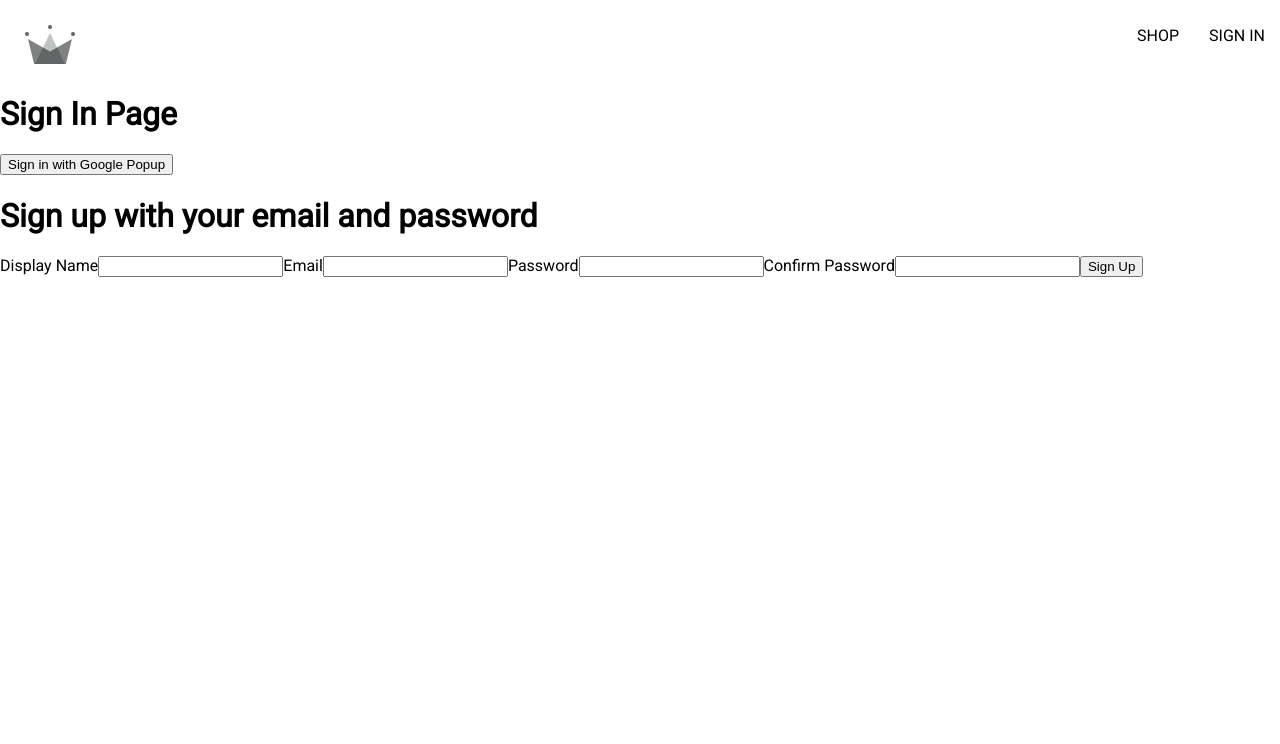
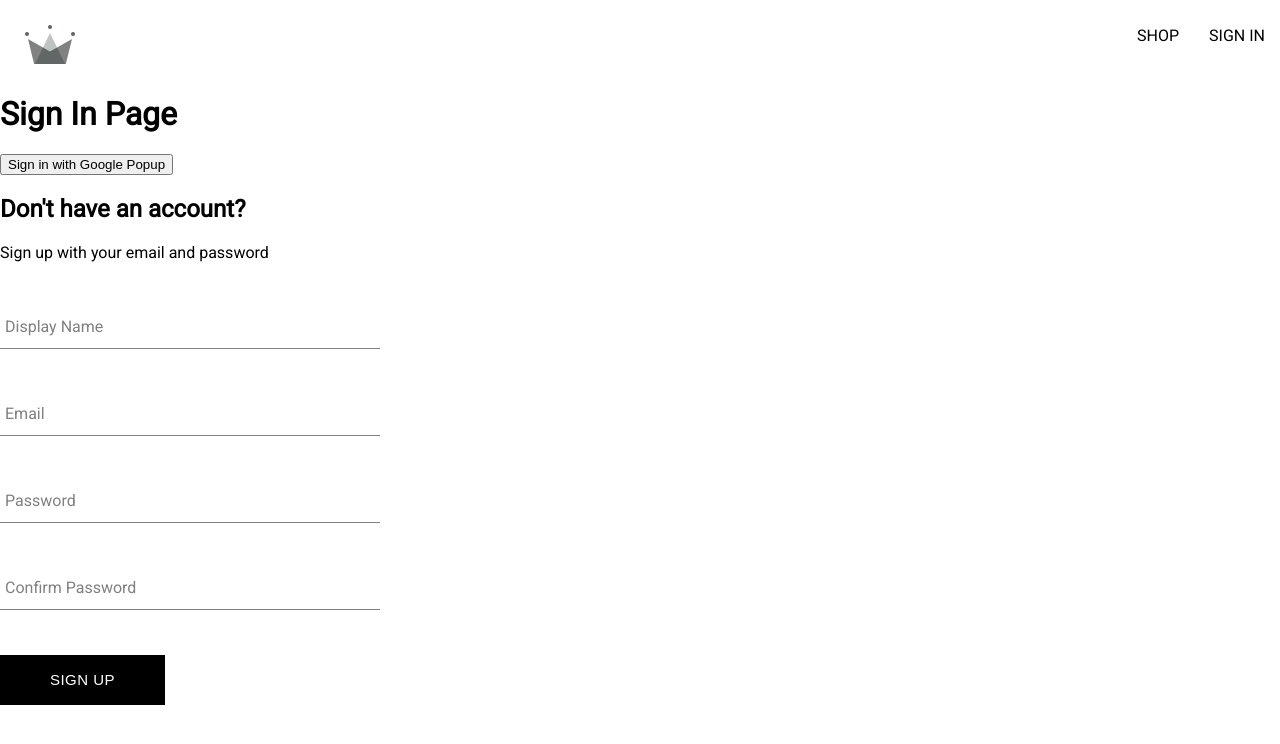
Before and after one commit to JimHui12/crown-clothes, a React (Create React App) app: page /sign-in in a window 1280 px wide. Shown: the top 744 px of the page. Built offline with nearby package versions, Linux system fonts and the light colour scheme.

Commit message:
created button, form-input, sign-up-form, sign-in-form components

```diff
--- /dev/null
+++ b/src/components/button/button.component.jsx
@@ -0,0 +1,20 @@
+import React from "react"
+import './button.styles.scss'
+
+const BUTTON_TYPES_CLASSES = {
+  google: "google-sign-in",
+  inverted: "inverted",
+};
+
+const Button = ({ children, buttonType, ...otherProps }) => {
+  return (
+    <button
+      className={`button-container ${BUTTON_TYPES_CLASSES[buttonType]}`}
+      {...otherProps}
+    >
+      {children}
+    </button>
+  );
+};
+
+export default Button;
--- /dev/null
+++ b/src/components/button/button.styles.scss
@@ -0,0 +1,44 @@
+.button-container {
+    min-width: 165px;
+    width: auto;
+    height: 50px;
+    letter-spacing: 0.5px;
+    line-height: 50px;
+    padding: 0 35px 0 35px;
+    font-size: 15px;
+    background-color: black;
+    color: white;
+    text-transform: uppercase;
+    border: none;
+    cursor: pointer;
+    display: flex;
+    justify-content: center;
+
+    &:hover {
+      background-color: white;
+      color: black;
+      border: 1px solid black;
+    }
+
+    &.google-sign-in {
+      background-color: #4285f4;
+      color: white;
+
+      &:hover {
+        background-color: #357ae8;
+        border: none;
+      }
+    }
+
+    &.inverted {
+      background-color: white;
+      color: black;
+      border: 1px solid black;
+
+      &:hover {
+        background-color: black;
+        color: white;
+        border: none;
+      }
+    }
+  }
--- /dev/null
+++ b/src/components/form-input/form-input.component.jsx
@@ -0,0 +1,18 @@
+import React from "react";
+import "./form-input.styles.scss";
+const FormInput = ({ label, ...otherProps }) => {
+  return (
+    <div className="group">
+      <input className="form-input" {...otherProps} />
+      <label
+        className={`${
+          otherProps.value.length ? "shrink" : ""
+        } form-input-label`}
+      >
+        {label}
+      </label>
+    </div>
+  );
+};
+
+export default FormInput;
--- /dev/null
+++ b/src/components/form-input/form-input.styles.scss
@@ -0,0 +1,54 @@
+$sub-color: grey;
+$main-color: black;
+
+@mixin shrinkLabel {
+  top: -14px;
+  font-size: 12px;
+  color: $main-color;
+}
+
+.group {
+  position: relative;
+  margin: 45px 0;
+
+  .form-input {
+    background: none;
+    background-color: white;
+    color: $sub-color;
+    font-size: 18px;
+    padding: 10px 10px 10px 5px;
+    display: block;
+    width: 100%;
+    border: none;
+    border-radius: 0;
+    border-bottom: 1px solid $sub-color;
+    margin: 25px 0;
+
+    &:focus {
+      outline: none;
+    }
+
+    &:focus ~ .form-input-label {
+      @include shrinkLabel();
+    }
+  }
+
+  input[type='password'] {
+    letter-spacing: 0.3em;
+  }
+
+  .form-input-label {
+    color: $sub-color;
+    font-size: 16px;
+    font-weight: normal;
+    position: absolute;
+    pointer-events: none;
+    left: 5px;
+    top: 10px;
+    transition: 300ms ease all;
+
+    &.shrink {
+      @include shrinkLabel();
+    }
+  }
+}
--- a/src/components/sign-up-form/sign-up-form.component.jsx
+++ b/src/components/sign-up-form/sign-up-form.component.jsx
@@ -1,5 +1,13 @@
-import React from "react";
-import { useState } from "react";
+import React from "react"
+import { useState } from "react"
+import FormInput from "../form-input/form-input.component"
+import Button from "../button/button.component"
+import {
+  createAuthUserWithEmailAndPassword,
+  createUserDocumentFromAuth,
+} from "../../utils/firebase/firebase.utils"
+
+import './sign-up-form.styles.scss'
 
 const defaultFormFields = {
   displayName: "",
@@ -12,52 +20,82 @@
   const [formFields, setFormFields] = useState(defaultFormFields);
   const { displayName, email, password, confirmPassword } = formFields;
 
+  const resetFormFields = () => {
+    setFormFields(defaultFormFields);
+  };
+
+  const handleSubmit = async (event) => {
+    event.preventDefault();
+
+    if (password !== confirmPassword) {
+      alert("passwords do not match");
+      return;
+    }
+
+    try {
+      const { user } = await createAuthUserWithEmailAndPassword(
+        email,
+        password
+      );
+
+      await createUserDocumentFromAuth(user, { displayName });
+      resetFormFields();
+    } catch (error) {
+      console.log(error);
+      if (error.code === "auth/email-already-in-use") {
+        alert("Cannot create user, email already in use");
+      } else if (error.code === "auth/weak-password") {
+        alert("Password should be at least 6 characters");
+      } else {
+        console.log("user creation encountered an error", error);
+      }
+    }
+  };
+
   const handleChange = (event) => {
     const { name, value } = event.target;
 
-    setFormFields({...formFields, [name]: value})
+    setFormFields({ ...formFields, [name]: value });
   };
 
   return (
-    <div>
-      <h1>Sign up with your email and password</h1>
-      <form onSubmit={() => {}}>
-        <label>Display Name</label>
-        <input
+    <div className="sign-up-container">
+      <h2>Don't have an account?</h2>
+      <span>Sign up with your email and password</span>
+      <form onSubmit={handleSubmit}>
+        <FormInput
+          label="Display Name"
           type="text"
           required
           onChange={handleChange}
           name="displayName"
           value={displayName}
         />
-
-        <label>Email</label>
-        <input
+        <FormInput
+          label="Email"
           type="email"
           required
           onChange={handleChange}
           name="email"
           value={email}
         />
-
-        <label>Password</label>
-        <input
+        <FormInput
+          label="Password"
           type="password"
           required
           onChange={handleChange}
           name="password"
           value={password}
         />
-
-        <label>Confirm Password</label>
-        <input
+        <FormInput
+          label="Confirm Password"
           type="password"
           required
           onChange={handleChange}
           name="confirmPassword"
           value={confirmPassword}
         />
-        <button type="submit">Sign Up</button>
+        <Button type="submit">Sign Up</Button>
       </form>
     </div>
   );
--- /dev/null
+++ b/src/components/sign-up-form/sign-up-form.styles.scss
@@ -0,0 +1,9 @@
+.sign-up-container {
+    display: flex;
+    flex-direction: column;
+    width: 380px;
+
+    h2 {
+        margin-top: 10px 0px;
+    }
+}
--- a/src/utils/firebase/firebase.utils.js
+++ b/src/utils/firebase/firebase.utils.js
@@ -5,14 +5,10 @@
   signInWithRedirect,
   signInWithPopup,
   GoogleAuthProvider,
+  createUserWithEmailAndPassword,
 } from "firebase/auth";
 
-import {
-  getFirestore,
-  doc,
-  getDoc,
-  setDoc
-} from 'firebase/firestore'
+import { getFirestore, doc, getDoc, setDoc } from "firebase/firestore";
 
 const firebaseConfig = {
   apiKey: "AIzaSyBcmB1Mfsi8zP6BqhNy_Z8JzW7i37Pgl24",
@@ -24,38 +20,47 @@
 };
 
 // Initialize Firebase
-const firebaseApp = initializeApp(firebaseConfig)
+const firebaseApp = initializeApp(firebaseConfig);
 
-const googleProvider = new GoogleAuthProvider() // a class from firebase
+const googleProvider = new GoogleAuthProvider(); // a class from firebase
 
 googleProvider.setCustomParameters({
-    prompt: "select_account"
+  prompt: "select_account",
 });
 
-export const auth = getAuth()
-export const signInWithGooglePopup = () => signInWithPopup(auth, googleProvider)
-export const signInWithGoogleRedirect = () => signInWithRedirect(auth, googleProvider)
+export const auth = getAuth();
+export const signInWithGooglePopup = () =>
+  signInWithPopup(auth, googleProvider);
+export const signInWithGoogleRedirect = () =>
+  signInWithRedirect(auth, googleProvider);
 
-export const db = getFirestore()
+export const db = getFirestore();
 
-export const createUserDocumentFromAuth = async (userAuth) => {
-  const userDocRef = doc(db, 'users', userAuth.uid)
+export const createUserDocumentFromAuth = async (
+  userAuth,
+  additionalInformation = {}
+) => {
+  const userDocRef = doc(db, "users", userAuth.uid);
+  const userSnapshot = await getDoc(userDocRef);
 
-  const userSnapshot = await getDoc(userDocRef)
-
-  if(!userSnapshot.exists()) {
+  if (!userSnapshot.exists()) {
     const { displayName, email } = userAuth;
-    const createdAt = new Date()
-
+    const createdAt = new Date();
     try {
       await setDoc(userDocRef, {
         displayName,
         email,
-        createdAt
-      })
+        createdAt,
+        ...additionalInformation,
+      });
     } catch (error) {
-      console.log('error creating the user', error.message)
+      console.log("error creating the user", error.message);
     }
   }
-  return userDocRef
-}
+  return userDocRef;
+};
+
+export const createAuthUserWithEmailAndPassword = async (email, password) => {
+  if (!email || !password) return;
+  return await createUserWithEmailAndPassword(auth, email, password);
+};
```
